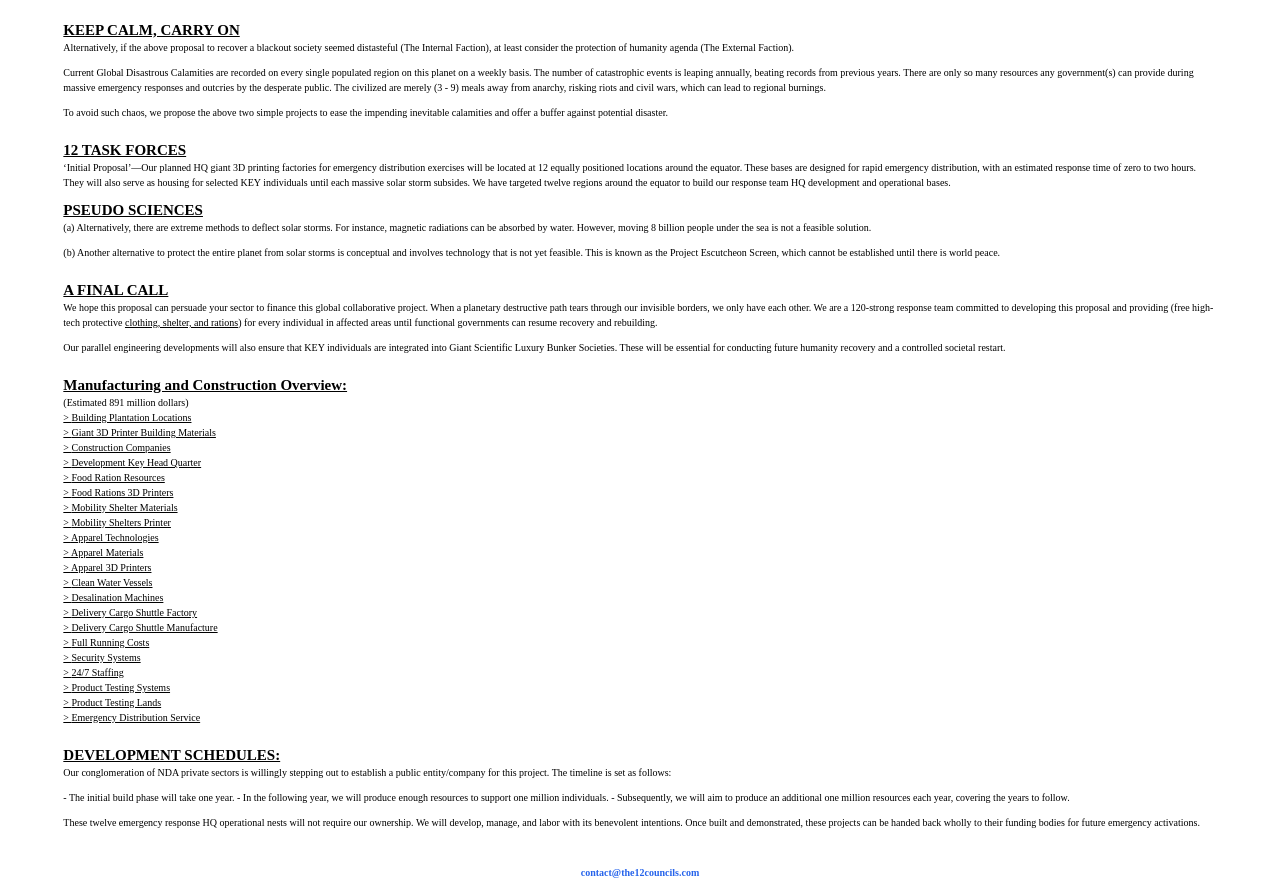
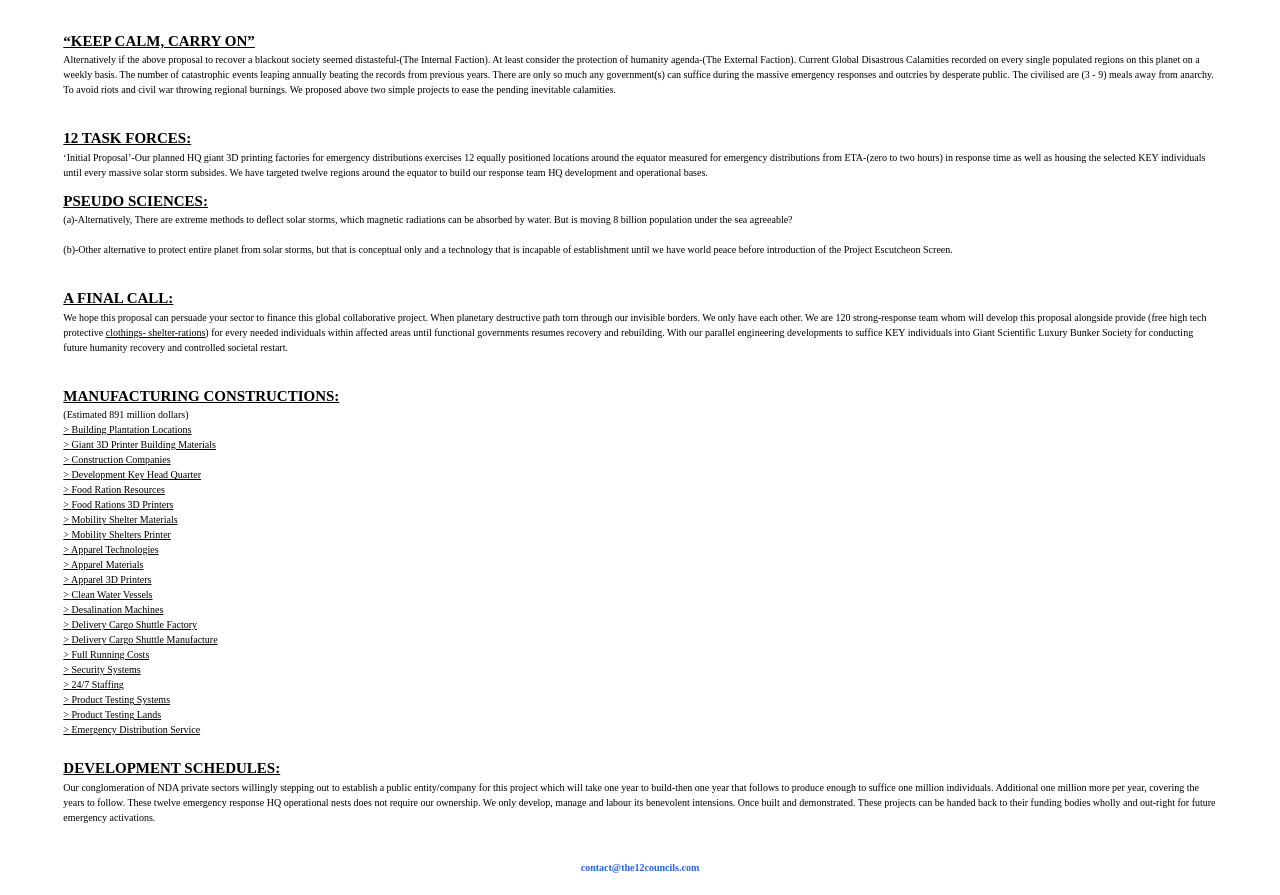
Before and after one commit to Haseeb420/the12council, a React (Vite) app: page / in a window 1280 px wide. Shown: the part 778-1673 px from the top of the page. Built offline with nearby package versions, Linux system fonts and the light colour scheme.

Commit message:
updated content

```diff
--- a/src/components/Modal.jsx
+++ b/src/components/Modal.jsx
@@ -8,7 +8,7 @@
       <div className="bg-white p-8 rounded-2xl shadow-lg w-full max-w-lg relative">
         <button
           onClick={toggleModal}
-          className="absolute top-4 right-4 text-gray-600 hover:text-gray-900 text-2xl font-bold"
+          className="absolute top-4 right-4 text-gray-600 hover:text-gray-900  font-bold"
         >
           ×
         </button>
--- a/src/components/content/CalmCarryOn.jsx
+++ b/src/components/content/CalmCarryOn.jsx
@@ -1,25 +1,19 @@
 function CalmCarryOn() {
   return (
     <div className="w-11/12 mx-auto p-4 bg-none">
-      <h1 className="text-2xl font-bold">KEEP CALM, CARRY ON</h1>
+      <h1 className=" font-bold">“KEEP CALM, CARRY ON”</h1>
       <p className="mb-4">
-        Alternatively, if the above proposal to recover a blackout society
-        seemed distasteful (The Internal Faction), at least consider the
-        protection of humanity agenda (The External Faction).
-      </p>
-      <p className="mb-4">
-        Current Global Disastrous Calamities are recorded on every single
-        populated region on this planet on a weekly basis. The number of
-        catastrophic events is leaping annually, beating records from previous
-        years. There are only so many resources any government(s) can provide
-        during massive emergency responses and outcries by the desperate public.
-        The civilized are merely (3 - 9) meals away from anarchy, risking riots
-        and civil wars, which can lead to regional burnings.
-      </p>
-      <p>
-        To avoid such chaos, we propose the above two simple projects to ease
-        the impending inevitable calamities and offer a buffer against potential
-        disaster.
+        Alternatively if the above proposal to recover a blackout society seemed
+        distasteful-(The Internal Faction). At least consider the protection of
+        humanity agenda-(The External Faction). Current Global Disastrous
+        Calamities recorded on every single populated regions on this planet on
+        a weekly basis. The number of catastrophic events leaping annually
+        beating the records from previous years. There are only so much any
+        government(s) can suffice during the massive emergency responses and
+        outcries by desperate public. The civilised are (3 - 9) meals away from
+        anarchy. To avoid riots and civil war throwing regional burnings. We
+        proposed above two simple projects to ease the pending inevitable
+        calamities.
       </p>
     </div>
   );
--- a/src/components/content/ContentSection.jsx
+++ b/src/components/content/ContentSection.jsx
@@ -1,7 +1,7 @@
 function ContentSection() {
   return (
     <div className="w-11/12 mx-auto p-4">
-      <h1 className="text-2xl font-bold">THE ARRIVAL: </h1>
+      <h1 className=" font-bold">THE ARRIVAL:</h1>
       <p className=" ">
         NASA's Webb, CYGNSS, COSMIC-2, SUIOMI NPP and TERRA (EOS/AM-1) are just
         a few satellites reported that Planet Earth is not the only planet
--- a/src/components/content/DevelopmentSchedules.jsx
+++ b/src/components/content/DevelopmentSchedules.jsx
@@ -1,23 +1,17 @@
 function DevelopmentSchedules() {
   return (
     <div className="w-11/12 mx-auto p-4">
-      <h1 className="text-2xl font-bold">DEVELOPMENT SCHEDULES:</h1>
+      <h1 className=" font-bold">DEVELOPMENT SCHEDULES:</h1>
       <p className="mb-4">
-        Our conglomeration of NDA private sectors is willingly stepping out to
-        establish a public entity/company for this project. The timeline is set
-        as follows:
-      </p>
-      <p className="mb-4">
-        - The initial build phase will take one year. - In the following year,
-        we will produce enough resources to support one million individuals. -
-        Subsequently, we will aim to produce an additional one million resources
-        each year, covering the years to follow.
-      </p>
-      <p className="mb-4">
-        These twelve emergency response HQ operational nests will not require
-        our ownership. We will develop, manage, and labor with its benevolent
-        intentions. Once built and demonstrated, these projects can be handed
-        back wholly to their funding bodies for future emergency activations.
+        Our conglomeration of NDA private sectors willingly stepping out to
+        establish a public entity/company for this project which will take one
+        year to build-then one year that follows to produce enough to suffice
+        one million individuals. Additional one million more per year, covering
+        the years to follow. These twelve emergency response HQ operational
+        nests does not require our ownership. We only develop, manage and labour
+        its benevolent intensions. Once built and demonstrated. These projects
+        can be handed back to their funding bodies wholly and out-right for
+        future emergency activations.
       </p>
     </div>
   );
--- a/src/components/content/DoubleSolutions.jsx
+++ b/src/components/content/DoubleSolutions.jsx
@@ -1,7 +1,7 @@
 const DoubleSolutions = () => {
   return (
     <div className="w-11/12 mx-auto p-4">
-      <h1 className="text-2xl font-bold">DOUBLE SOLUTIONS</h1>
+      <h1 className=" font-bold">DOUBLE SOLUTIONS:</h1>
       <p className="">We propose solutions within 2 factors.</p>
       <p className="mb-4">(The Internal Faction) and (The External Faction)</p>
       <div className="mb-4">
--- a/src/components/content/FinalCall.jsx
+++ b/src/components/content/FinalCall.jsx
@@ -1,21 +1,17 @@
 function FinalCall() {
   return (
     <div className="w-11/12 mx-auto p-4">
-      <h1 className="text-2xl font-bold">A FINAL CALL</h1>
+      <h1 className=" font-bold">A FINAL CALL:</h1>
       <p className="mb-4">
         We hope this proposal can persuade your sector to finance this global
-        collaborative project. When a planetary destructive path tears through
-        our invisible borders, we only have each other. We are a 120-strong
-        response team committed to developing this proposal and providing (free
-        high-tech protective <u>clothing, shelter, and rations</u>) for every
-        individual in affected areas until functional governments can resume
-        recovery and rebuilding.
-      </p>
-      <p>
-        Our parallel engineering developments will also ensure that KEY
-        individuals are integrated into Giant Scientific Luxury Bunker
-        Societies. These will be essential for conducting future humanity
-        recovery and a controlled societal restart.
+        collaborative project. When planetary destructive path torn through our
+        invisible borders. We only have each other. We are 120 strong-response
+        team whom will develop this proposal alongside provide (free high tech
+        protective <u>clothings- shelter-rations</u>) for every needed
+        individuals within affected areas until functional governments resumes
+        recovery and rebuilding. With our parallel engineering developments to
+        suffice KEY individuals into Giant Scientific Luxury Bunker Society for
+        conducting future humanity recovery and controlled societal restart.
       </p>
     </div>
   );
--- a/src/components/content/FreakSolar.jsx
+++ b/src/components/content/FreakSolar.jsx
@@ -1,9 +1,7 @@
-
-
 function FreakSolar() {
   return (
     <div className="w-11/12 mx-auto p-4">
-      <h1 className="text-2xl font-bold">FREAK SOLAR ABSCOND:</h1>
+      <h1 className=" font-bold">FREAK SOLAR ABSCOND:</h1>
       <p className="">
         The last <u>publicly recorded</u> freak incident solar storm was
         September 1st 1859 where humanity was in their infancy with electrical
--- a/src/components/content/GlobalCulling.jsx
+++ b/src/components/content/GlobalCulling.jsx
@@ -3,7 +3,7 @@
 function GlobalCulling() {
   return (
     <div className="w-11/12 mx-auto p-4">
-      <h1 className="text-2xl font-bold">GLOBAL CULLING REVISTED:</h1>
+      <h1 className=" font-bold">GLOBAL CULLING REVISTED:</h1>
       <p className=" ">
         Above all current natural disasters. A rare one arises. These
         solar-storms epoch has arrived for a stretch of next 20-40 years.
--- a/src/components/content/ManufacturingConstructions.jsx
+++ b/src/components/content/ManufacturingConstructions.jsx
@@ -27,9 +27,7 @@
 
   return (
     <div className="w-11/12 mx-auto p-4">
-      <h1 className="text-2xl font-bold p-0">
-        Manufacturing and Construction Overview:
-      </h1>
+      <h1 className=" font-bold p-0">MANUFACTURING CONSTRUCTIONS:</h1>
       <p>(Estimated 891 million dollars)</p>
       <DisplayList list={listData} />
     </div>
--- a/src/components/content/TaskForcesPseudoSciences.jsx
+++ b/src/components/content/TaskForcesPseudoSciences.jsx
@@ -1,29 +1,28 @@
 function TaskForcesPseudoSciences() {
   return (
     <div className="w-11/12 mx-auto p-4">
-      <h1 className="text-2xl font-bold">12 TASK FORCES</h1>
+      <h1 className=" font-bold">12 TASK FORCES:</h1>
       <p className="mb-4">
-        ‘Initial Proposal’—Our planned HQ giant 3D printing factories for
-        emergency distribution exercises will be located at 12 equally
-        positioned locations around the equator. These bases are designed for
-        rapid emergency distribution, with an estimated response time of zero to
-        two hours. They will also serve as housing for selected KEY individuals
-        until each massive solar storm subsides. We have targeted twelve regions
-        around the equator to build our response team HQ development and
+        ‘Initial Proposal’-Our planned HQ giant 3D printing factories for
+        emergency distributions exercises 12 equally positioned locations around
+        the equator measured for emergency distributions from ETA-(zero to two
+        hours) in response time as well as housing the selected KEY individuals
+        until every massive solar storm subsides. We have targeted twelve
+        regions around the equator to build our response team HQ development and
         operational bases.
       </p>
 
-      <h1 className="text-2xl font-bold">PSEUDO SCIENCES</h1>
+      <h1 className="font-bold">PSEUDO SCIENCES:</h1>
       <p className="mb-4">
-        (a) Alternatively, there are extreme methods to deflect solar storms.
-        For instance, magnetic radiations can be absorbed by water. However,
-        moving 8 billion people under the sea is not a feasible solution.
-      </p>
-      <p>
-        (b) Another alternative to protect the entire planet from solar storms
-        is conceptual and involves technology that is not yet feasible. This is
-        known as the Project Escutcheon Screen, which cannot be established
-        until there is world peace.
+        (a)-Alternatively, There are extreme methods to deflect solar storms,
+        which magnetic radiations can be absorbed by water. But is moving 8
+        billion population under the sea agreeable?
+        <br />
+        <br />
+        (b)-Other alternative to protect entire planet from solar storms, but
+        that is conceptual only and a technology that is incapable of
+        establishment until we have world peace before introduction of the
+        Project Escutcheon Screen.
       </p>
     </div>
   );
```
Also changed, not shown: src/components/ThankYou.jsx (+7 -3 lines), src/components/content/Form.jsx (deleted, +0 -57 lines), 5 other files (tests, documents, lock files or other folders).
